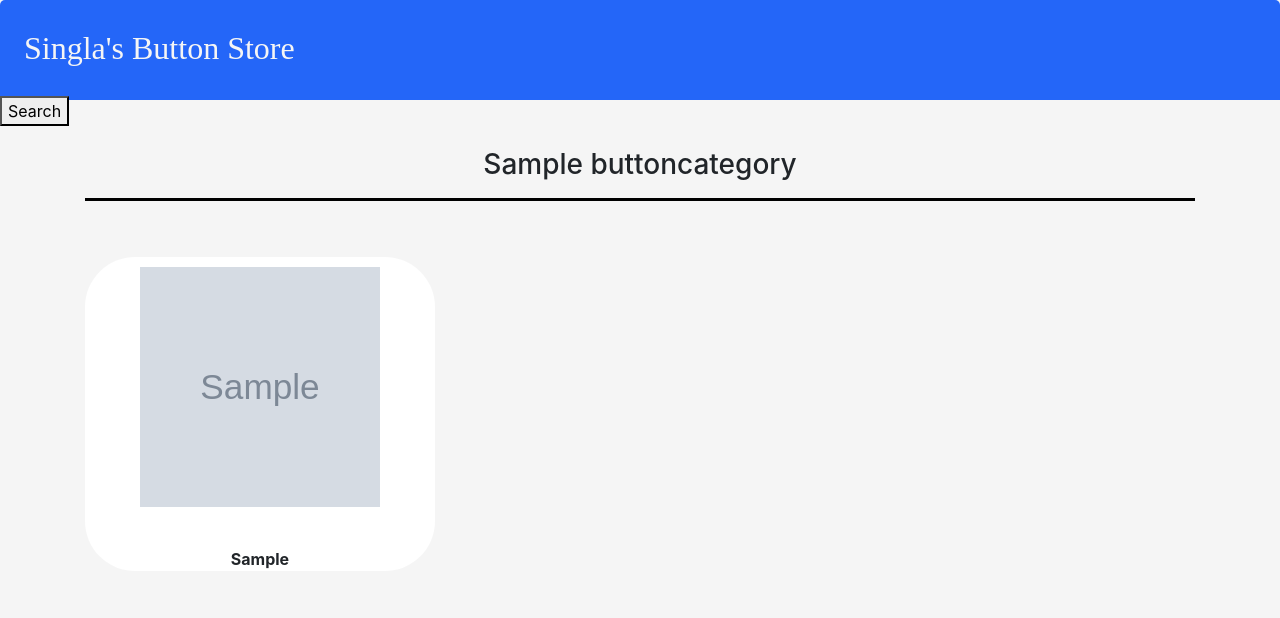
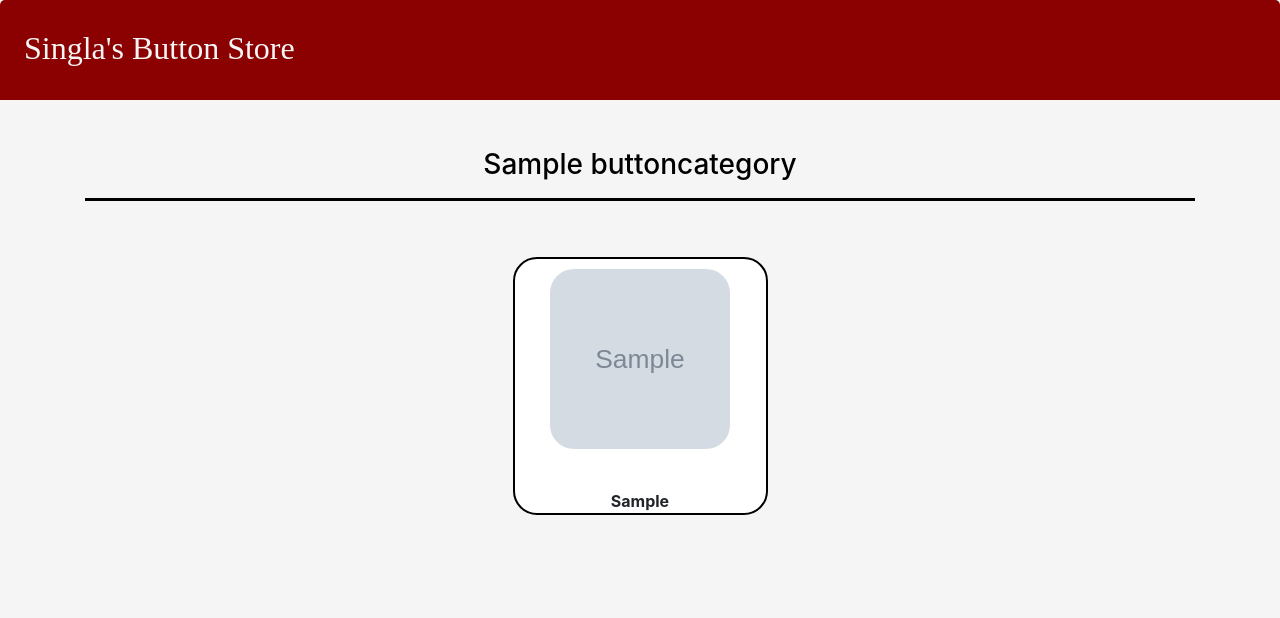
Before and after one commit to ggguitarg31/sbs, a Django app: page /button/1/ in a window 1280 px wide. Shown: the top 618 px of the page. Run offline with Django 3.2, Linux system fonts and the light colour scheme; tables that the repository leaves empty hold one stand-in row (values such as "Sample post"); grey boxes marked "Sample" are stand-in pictures; some libraries are stand-ins or nearby versions.

Commit message:
Update button_info.html

```diff
--- a/src/templates/main/button_info.html
+++ b/src/templates/main/button_info.html
@@ -5,7 +5,7 @@
     <style>
         .fixed-top {
             height: 100px;
-            background-color: #2466F8;
+            background-color: darkred;
             position: relative;
             border-top-right-radius: 5px;
             border-top-left-radius: 5px;
@@ -17,28 +17,40 @@
 
         .button_block_short {
             background-color: white;
-            border-radius: 50px;
+            border-radius: 24px;
+            border: black 2px solid;
         }
 
         .button_block_long {
             background-color: white;
-            border-radius: 50px;
+            border-radius: 24px;
         }
 
-        .row {
-            min-width: 300px;
-        }
+        {#.row {#}
+        {#    min-width: 300px;#}
+
 
         .category_heading {
             border-bottom: black 0.2rem solid;
             padding-bottom: 1rem;
+            color: black;
+        }
+
+        .cross {
+            position: absolute;
+            top: 24px;
+            right: 36px;
+            z-index: 5;
+            cursor: pointer;
+            font-weight: bold;
         }
 
         img {
-            width: 240px;
-            height: 240px;
+            width: 180px;
+            height: 180px;
             margin: 10px;
             margin-bottom: 40px;
+            border-radius: 24px;
         }
 
         .shop_name {
@@ -57,7 +69,7 @@
 
 
         .btn_side_panel {
-            padding: 50px;
+            padding: 24px;
             margin: 20px;
             border-left: black 2px solid;
         }
@@ -65,12 +77,12 @@
         .button_block_long .row {
             text-align: left;
             border: black 2px solid;
-            border-radius: 50px;
+            border-radius: 24px;
             margin: 0;
         }
 
 
-        @media (max-width: 720px) {
+        @media (max-width: 762px) {
             .btn_side_panel {
                 position: relative;
                 left: 50%;
@@ -92,19 +104,19 @@
 {% block body %}
     <div class="fixed-top " style="text-align: left">
         <div class="shop_name p-4">Singla's Button Store</div>
-        <form method="get">
-            {{ filter.form.as_p }}
-            <button type="submit">Search</button>
-        </form>
+        {#        <form method="get">#}
+        {#            {{ filter.form.as_p }}#}
+        {#            <button type="submit">Search</button>#}
+        {#        </form>#}
     </div>
     <div class="container">
         {% for btn_type in btn_categories %}
-            <div class="row text-center my-5">
+            <div class="row text-center my-5 justify-content-center">
                 <div class="col col-12">
                     <h3 class="category_heading">{{ btn_type.name }}</h3>
                 </div>
                 {% for btn in btn_type.btn_category.all %}
-                    <div class="col col-12 col-md-6 col-lg-4 my-5" id="short-{{ btn.model_no }}-{{ btn_type.name }}"
+                    <div class="col col-10 col-md-6 col-lg-3 my-5" id="short-{{ btn.model_no }}-{{ btn_type.name }}"
                          onclick="displayInfo('{{ btn.model_no }}','{{ btn_type.name }}')">
                         <div class="button_block_short">
                             <img src="{{ btn.image.url }}">
@@ -112,17 +124,16 @@
                                  style="font-size: medium; font-weight: bold;">{{ btn.model_no }}</div>
                         </div>
                     </div>
-                    <div class="col col-12 btn_long_info" id="long-{{ btn.model_no }}-{{ btn_type.name }}">
+                    <div class="col col-12 col-lg-10 btn_long_info" id="long-{{ btn.model_no }}-{{ btn_type.name }}">
                         <div class="button_block_long">
-                            <div class="cross" onclick="hideInfo('{{ btn.model_no }}','{{ btn_type.name }}')"
-                                 style="position: absolute;top:25px; right: 50px; z-index:5; cursor: pointer; font-weight: bold;">
+                            <div class="cross" onclick="hideInfo('{{ btn.model_no }}','{{ btn_type.name }}')">
                                 X
                             </div>
                             <div class="row my-2">
-                                <div class="col col-12 col-md-5 col-lg-6" style="text-align: center;">
+                                <div class="col col-12 col-md-4 col-lg-5 col-xl-6" style="text-align: center;">
                                     <img src="{{ btn.image.url }}">
                                 </div>
-                                <div class="col col-12 col-md-7 col-lg-6">
+                                <div class="col col-12 col-md-8 col-lg-7 col-xl-6">
                                     <div class="btn_side_panel" style="text-align: left">
                                         <div class="btn_side_details">
                                             <table>
```
